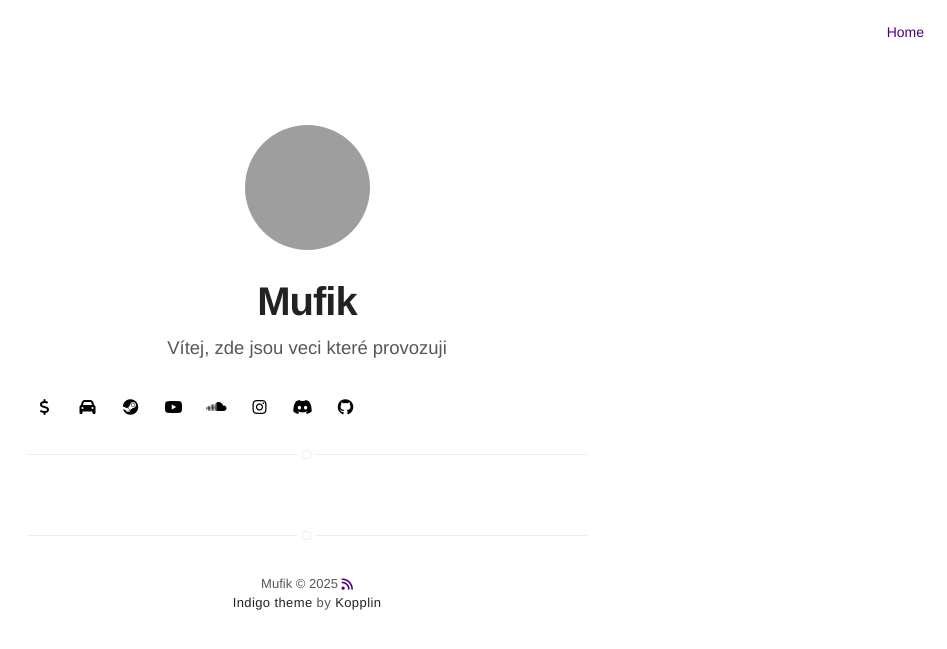
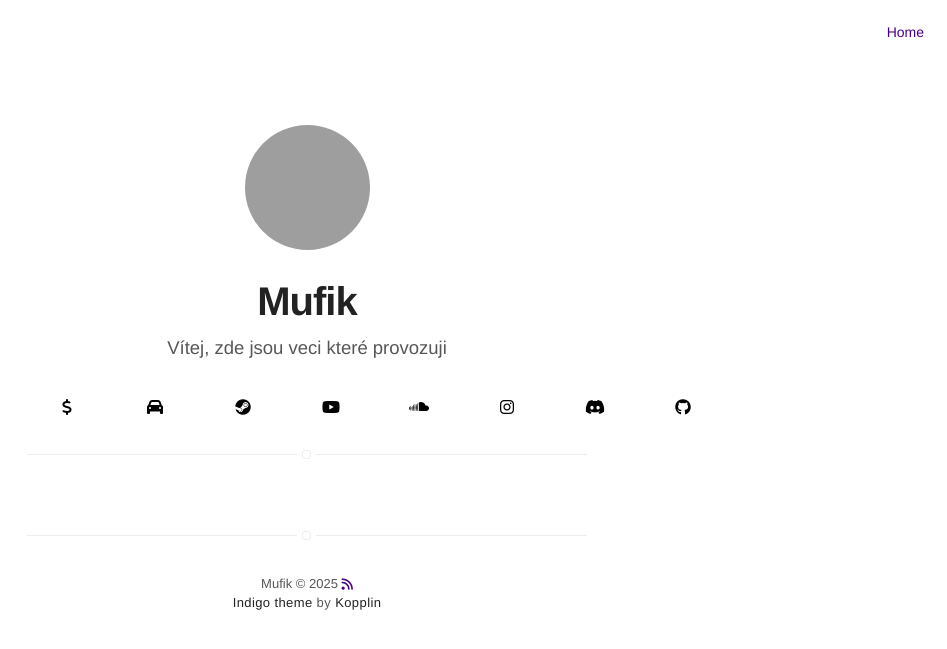
Before and after one commit to Muf1k/CZ, a Jekyll site: the page built from projects.html, in a window 1280 px wide. Shown: the top 649 px of the page, without its empty margins (333-1280 px from the left). Built offline with Jekyll 4.4.1, drawn with Linux system fonts in a browser that asks for light colours; nearby versions of some CDN libraries; grey boxes are pictures that could not be loaded.

Commit message:
Increase width of social links from 35px to 80px

```diff
--- a/_sass/components/social-links.sass
+++ b/_sass/components/social-links.sass
@@ -13,7 +13,7 @@
         justify-content: center
         flex: 0 0 auto
         height: 35px
-        width: 35px
+        width: 80px
         color: $zeta
 
         &:hover
```
